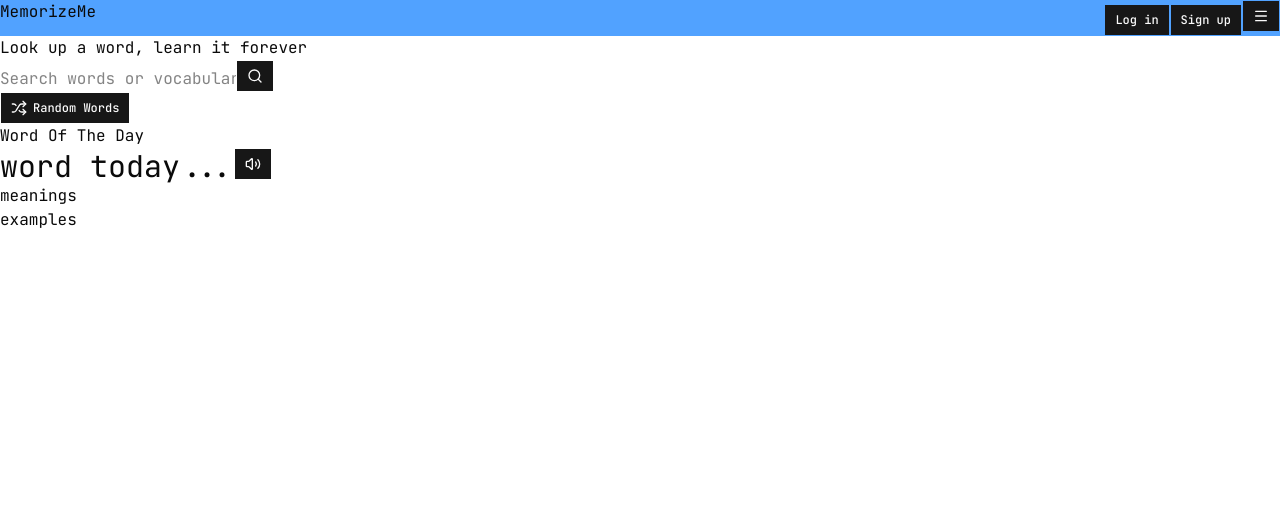
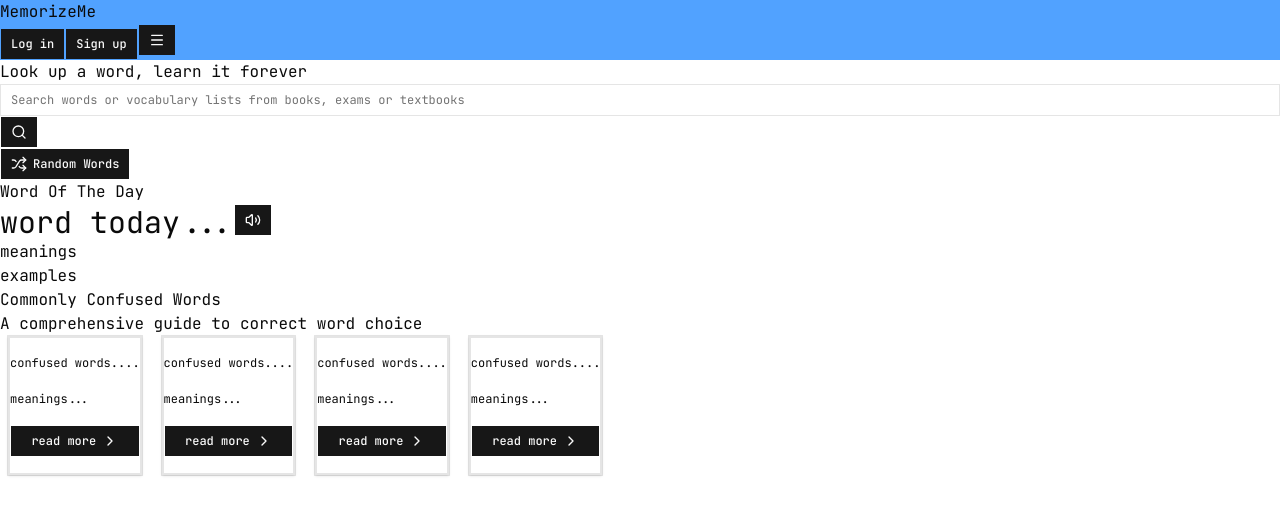
Before and after one commit to trduxng/vocab-practice, a Next.js app: page / in a window 1280 px wide. Shown: the top 514 px of the page. Built offline with nearby package versions, Linux system fonts and the light colour scheme.

Commit message:
landing page design

```diff
--- a/app/page.tsx
+++ b/app/page.tsx
@@ -1,14 +1,18 @@
 import { Button } from "@/components/ui/button";
+import { Card } from "@/components/ui/card";
+import { Input } from "@/components/ui/input";
 
 import { Menu } from "lucide-react";
 import { Search } from "lucide-react";
 import { Shuffle } from "lucide-react";
 import { Volume2 } from "lucide-react";
+import { ChevronRight } from "lucide-react";
 
 export default function Home() {
   return (
     <div className="m-0 p-0">
       <header className="bg-blue-400 flex justify-between">
+        <div>
           <div className="logo">
             <a href="">MemorizeMe</a>
           </div>
@@ -19,15 +23,14 @@ export default function Home() {
               <Menu />
             </Button>
           </div>
+        </div>
+        <nav></nav>
       </header>
       <main>
         <div className="search">
           <h1>Look up a word, learn it forever</h1>
           <div className="search-bar">
-            <input
-              type="text"
-              placeholder="Search words or vocabulary lists from books, exams or textbooks"
-            />
+            <Input placeholder="Search words or vocabulary lists from books, exams or textbooks"></Input>
             <Button>
               <Search />
             </Button>
@@ -55,7 +58,44 @@ export default function Home() {
           </div>
         </div>
         <div className="common-confused">
-
+          <div className="header">
+            <a href="">Commonly Confused Words</a>
+            <p>A comprehensive guide to correct word choice</p>
+          </div>
+          <div className="confused-content flex">
+            <Card className="border-2 shadow ml-2 mr-3">
+              <h2>confused words....</h2>
+              <p>meanings...</p>
+              <Button>
+                read more
+                <ChevronRight />
+              </Button>
+            </Card>
+            <Card className="border-2 shadow ml-2 mr-3">
+              <h2>confused words....</h2>
+              <p>meanings...</p>
+              <Button>
+                read more
+                <ChevronRight />
+              </Button>
+            </Card>
+            <Card className="border-2 shadow ml-2 mr-3">
+              <h2>confused words....</h2>
+              <p>meanings...</p>
+              <Button>
+                read more
+                <ChevronRight />
+              </Button>
+            </Card>
+            <Card className="border-2 shadow ml-2 mr-3">
+              <h2>confused words....</h2>
+              <p>meanings...</p>
+              <Button>
+                read more
+                <ChevronRight />
+              </Button>
+            </Card>
+          </div>
         </div>
       </main>
     </div>
--- /dev/null
+++ b/components/ui/input.tsx
@@ -0,0 +1,20 @@
+import * as React from "react"
+import { Input as InputPrimitive } from "@base-ui/react/input"
+
+import { cn } from "@/lib/utils"
+
+function Input({ className, type, ...props }: React.ComponentProps<"input">) {
+  return (
+    <InputPrimitive
+      type={type}
+      data-slot="input"
+      className={cn(
+        "h-8 w-full min-w-0 rounded-none border border-input bg-transparent px-2.5 py-1 text-xs transition-colors outline-none file:inline-flex file:h-6 file:border-0 file:bg-transparent file:text-xs file:font-medium file:text-foreground placeholder:text-muted-foreground focus-visible:border-ring focus-visible:ring-1 focus-visible:ring-ring/50 disabled:pointer-events-none disabled:cursor-not-allowed disabled:bg-input/50 disabled:opacity-50 aria-invalid:border-destructive aria-invalid:ring-1 aria-invalid:ring-destructive/20 md:text-xs dark:bg-input/30 dark:disabled:bg-input/80 dark:aria-invalid:border-destructive/50 dark:aria-invalid:ring-destructive/40",
+        className
+      )}
+      {...props}
+    />
+  )
+}
+
+export { Input }
```
Lines whose indentation alone changed are shown as unchanged.
